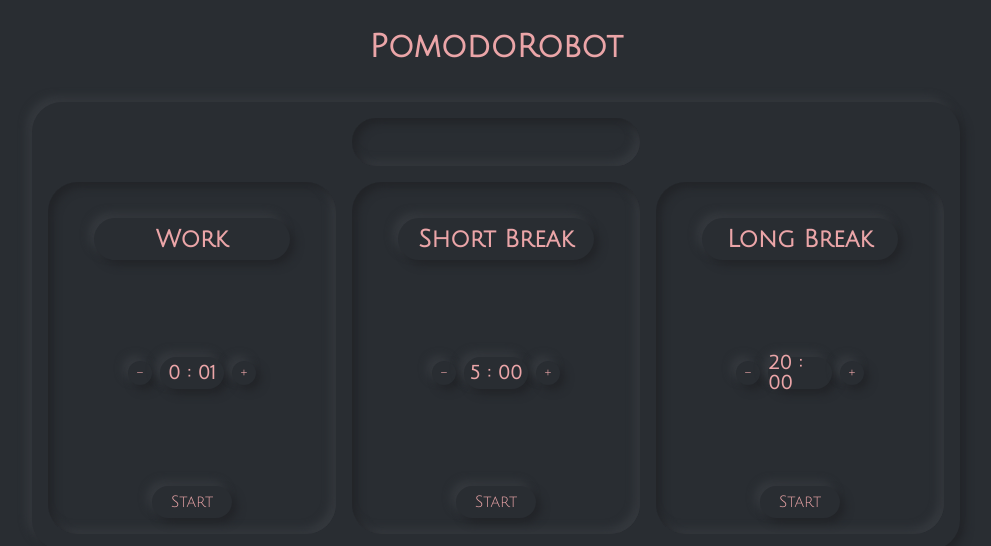
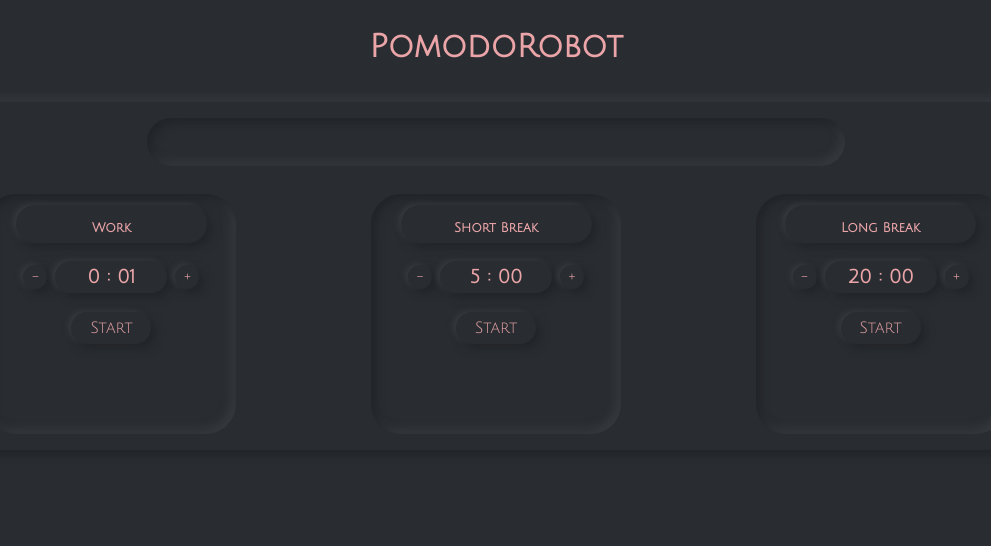
Before and after one commit to mattdeann/pomodoro, a React (Create React App) app: page / in a window 1280 px wide. Shown: the top 546 px of the page, without its empty margins (144-1135 px from the left). Built offline with nearby package versions, Linux system fonts and the light colour scheme.

Commit message:
Finish mobile view

```diff
--- a/src/App/App.css
+++ b/src/App/App.css
@@ -1,5 +1,4 @@
 .app {
-
   color: rgb(235, 165, 168);
   display: flex;
   flex-direction: column;
--- a/src/Timers/Timer.css
+++ b/src/Timers/Timer.css
@@ -1,25 +1,27 @@
 .timer {
-  height: 40vh;
-  width: 20vw;
-  padding: 1rem;
+  height: 30vh;
+  /* padding: 1rem; */
   border-radius: 30px;
   box-shadow: inset .3rem .3rem .5rem #222428,
   inset -.3rem -.3rem .5rem #363a3f;
   display: flex;
   flex-direction: column;
-  justify-content: space-between;
+  justify-content: flex-start;
   align-items: center;
 }
 
 .timer-type {
   display: flex;
   justify-content: center;
+  font-size: small;
   width: 70%;
   padding: 0.5rem;
+  padding-top: 1rem;
   margin-bottom: 0;
   border-radius: 30px;
   box-shadow: .3rem .3rem .5rem #222428,
-  -.3rem -.3rem .5rem #363a3f;
+  -.2rem -.1rem .3rem #363a3f;
+  z-index: 1;
 }
 
 .count-area {
@@ -29,12 +31,12 @@
 
 .duration {
   height: 2rem;
-  width: 4rem;
+  width: 7rem;
   margin-left: 0.5rem;
   margin-right: 0.5rem;
   border-radius: 30px;
   box-shadow: .3rem .3rem .5rem #222428,
-   -.3rem -.3rem .5rem #363a3f;
+   -.2rem -.1rem .3rem #363a3f;
    display: flex;
    justify-content: center;
    align-items: center;
@@ -49,7 +51,7 @@
   align-items: center;
   border-radius: 30px;
   box-shadow: .3rem .3rem .5rem #222428,
-  -.3rem -.3rem .5rem #363a3f;
+   -.2rem -.1rem .3rem #363a3f;
 }
 
 .decrement:hover,
@@ -57,7 +59,7 @@
 .start-button:hover {
   cursor: pointer;
   box-shadow: .3rem .3rem .5rem #222428,
-  -.3rem -.3rem .5rem #363a3f,
+   -.2rem -.1rem .3rem #363a3f,
   inset .1rem .1rem .5rem #222428,
   inset -.1rem -.1rem .5rem #363a3f;
 }
@@ -70,5 +72,5 @@
   align-items: center;
   border-radius: 30px;
   box-shadow: .3rem .3rem .5rem #222428,
-  -.3rem -.3rem .5rem #363a3f;
+   -.2rem -.1rem .3rem #363a3f;
 }
--- a/src/TimersBox/TimersBox.css
+++ b/src/TimersBox/TimersBox.css
@@ -2,30 +2,46 @@
   margin: 1rem;
   padding: 1rem;
   display: grid;
-  grid-template-columns: 1fr 1fr 1fr;
-  grid-template-rows: 1fr;
+  width: 80%;
+  grid-template-columns: 1fr;
+  grid-template-rows: 0.5fr 1.5fr 1.5fr 1.5fr;
   grid-gap: 1rem;
   border-radius: 30px;
   box-shadow: .3rem .3rem .5rem #222428,
   -.3rem -.3rem .5rem #363a3f;
 }
 
-.timer {
-  grid-row: 2 / 3;
-}
-
 .tracker {
   height: 3rem;
-  grid-column: 2 / 3;
+  width: 350px;
+  justify-self: center;
+  grid-column: 1 / -1;
   grid-row: 1 / 2;
   border-radius: 30px;
   box-shadow: inset .3rem .3rem .5rem #222428,
   inset -.3rem -.3rem .5rem #363a3f;
   padding-left: 0.5rem;
   padding-right: 0.5rem;
-  display: flex;
-  justify-content: flex-start;
-  align-items: center;
+}
+.timer {
+  justify-self: center;
+  width: 200px;
+}
+
+.work {
+  grid-row: 2 / 3;
+  grid-column: 1 / -1;
+}
+
+.short {
+  grid-row: 3 / 4;
+  grid-column: 1 / -1;
+
+}
+
+.long {
+  grid-row: 4 / 5;
+  grid-column: 1 / -1;
 }
 
 .workTimeDot,
@@ -45,3 +61,76 @@
   -.3rem -.3rem .5rem #363a3f,
   inset .3rem .3rem .5rem #c4e5f5
 }
+
+@media only screen and (min-width: 700px) {
+
+  .timers-box {
+    margin: 1rem;
+    padding: 1rem;
+    display: grid;
+    width: 90%;
+    grid-template-columns: 1fr 1fr 1fr;
+    grid-template-rows: 1fr 4fr;
+    grid-gap: 1rem;
+    border-radius: 30px;
+    box-shadow: .3rem .3rem .5rem #222428,
+    -.3rem -.3rem .5rem #363a3f;
+  }
+
+  .tracker {
+    justify-self: center;
+    height: 3rem;
+    width: 1000px;
+    grid-column: 1 / -1;
+    width: 60%;
+
+  }
+
+  .timer {
+    grid-row: 2 / 3;
+    max-width: 250px;
+  }
+
+  .work {
+    grid-column: 1 / 2;
+  }
+
+  .short {
+    grid-column: 2 / 3;
+
+  }
+
+  .long {
+    grid-column: 3 / 4;
+  }
+}
+
+@media only screen and (min-width: 800px) {
+
+  .timers-box {
+    margin: 1rem;
+    padding: 1rem;
+    display: grid;
+    width: 90%;
+    grid-template-columns: 1fr 1fr 1fr;
+    grid-template-rows: 1fr 4fr;
+    grid-gap: 1rem;
+    border-radius: 30px;
+    box-shadow: .3rem .3rem .5rem #222428,
+    -.3rem -.3rem .5rem #363a3f;
+  }
+
+  .tracker {
+    justify-self: center;
+    height: 3rem;
+    width: 1000px;
+    grid-column: 1 / -1;
+    width: 60%;
+
+  }
+
+  .timer {
+    grid-row: 2 / 3;
+    width: 100%;
+  }
+}
--- a/src/TimersBox/TimersBox.js
+++ b/src/TimersBox/TimersBox.js
@@ -100,7 +100,7 @@ class TimersBox extends React.Component {
           {dots}
         </article>
         <WorkTimer
-          className="timer"
+          className="work timer"
           workTime={formattedWork}
           startTimer={this.startTimer}
           increment={this.increment}
@@ -108,7 +108,7 @@ class TimersBox extends React.Component {
           canPress={this.state.canPress}
         />
         <ShortBreakTimer
-          className="timer"
+          className="short timer"
           shortTime={formattedShort}
           startTimer={this.startTimer}
           increment={this.increment}
@@ -116,7 +116,7 @@ class TimersBox extends React.Component {
           canPress={this.state.canPress}
         />
         <LongBreakTimer
-          className="timer"
+          className="long timer"
           longTime={formattedLong}
           startTimer={this.startTimer}
           increment={this.increment}
```
Also changed, not shown: 1 other file (tests, documents, lock files or other folders).
